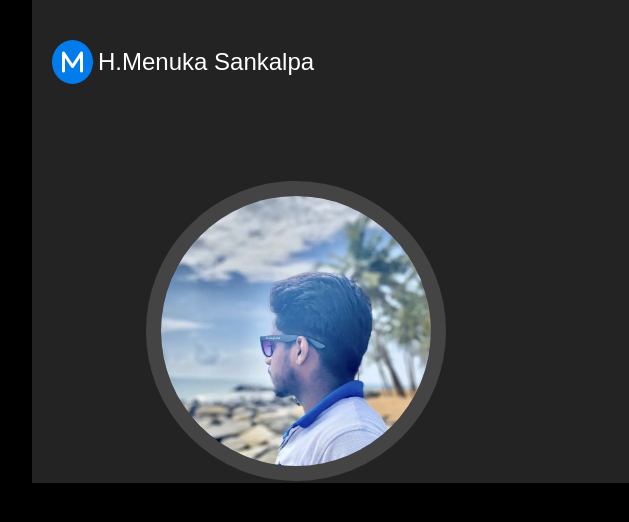
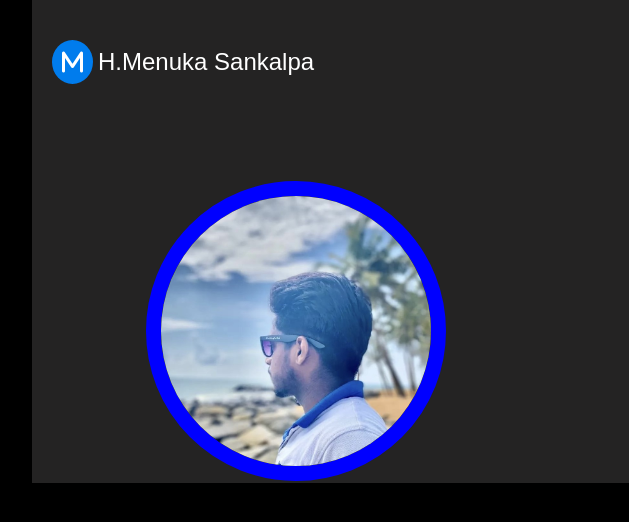
Before and after one commit to MenukaSankalpa/Portfolio-Website, a plain HTML site: page index.html in a window 1280 px wide. Shown: the full height of the page, 0-629 px from the left. Drawn offline with Linux system fonts and the light colour scheme.

Commit message:
css file

```diff
--- a/Style.css
+++ b/Style.css
@@ -94,7 +94,7 @@ nav .navlinks li a{
     height: 300px;
     border-radius: 50%;
     overflow: hidden;
-    border: 15px solid #444;
+    border: 15px solid #0000FF;
     box-shadow: 5px 7px 25px rgba(0,0,0,0,5);
 }
 .hero-pics img{
```
